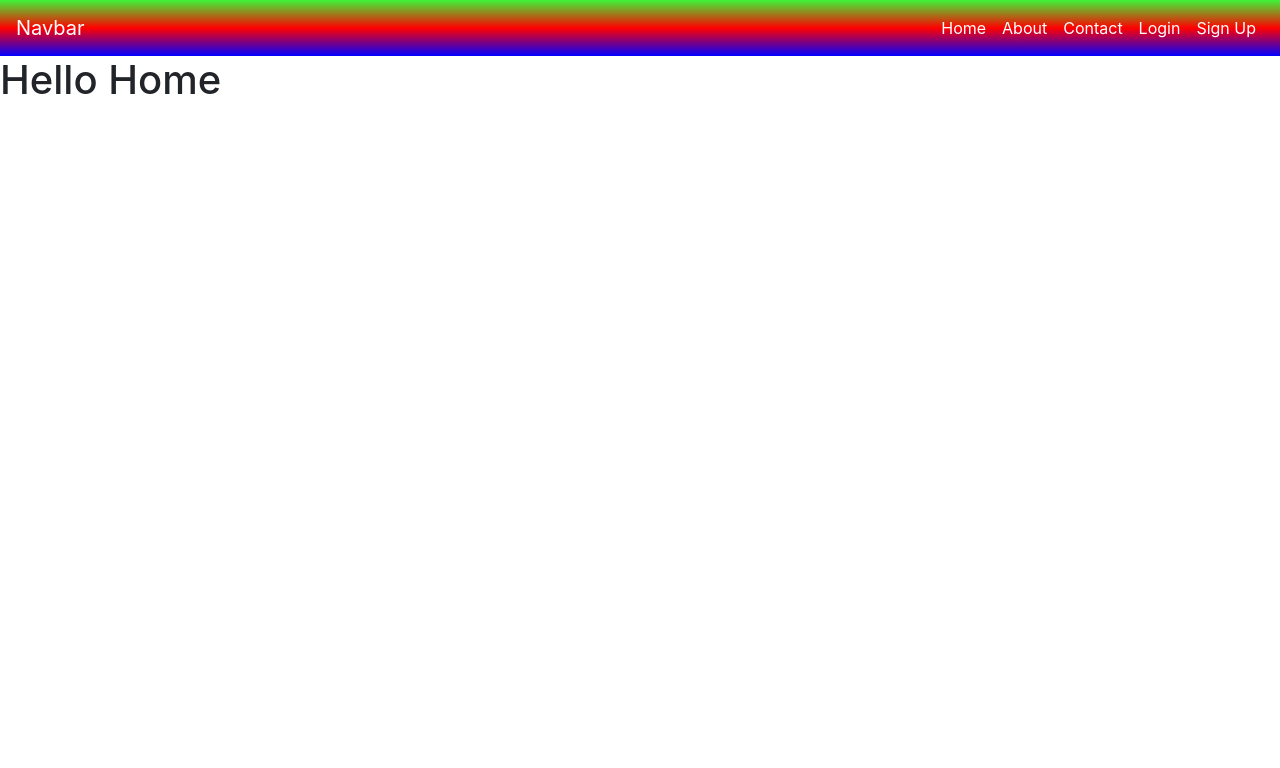
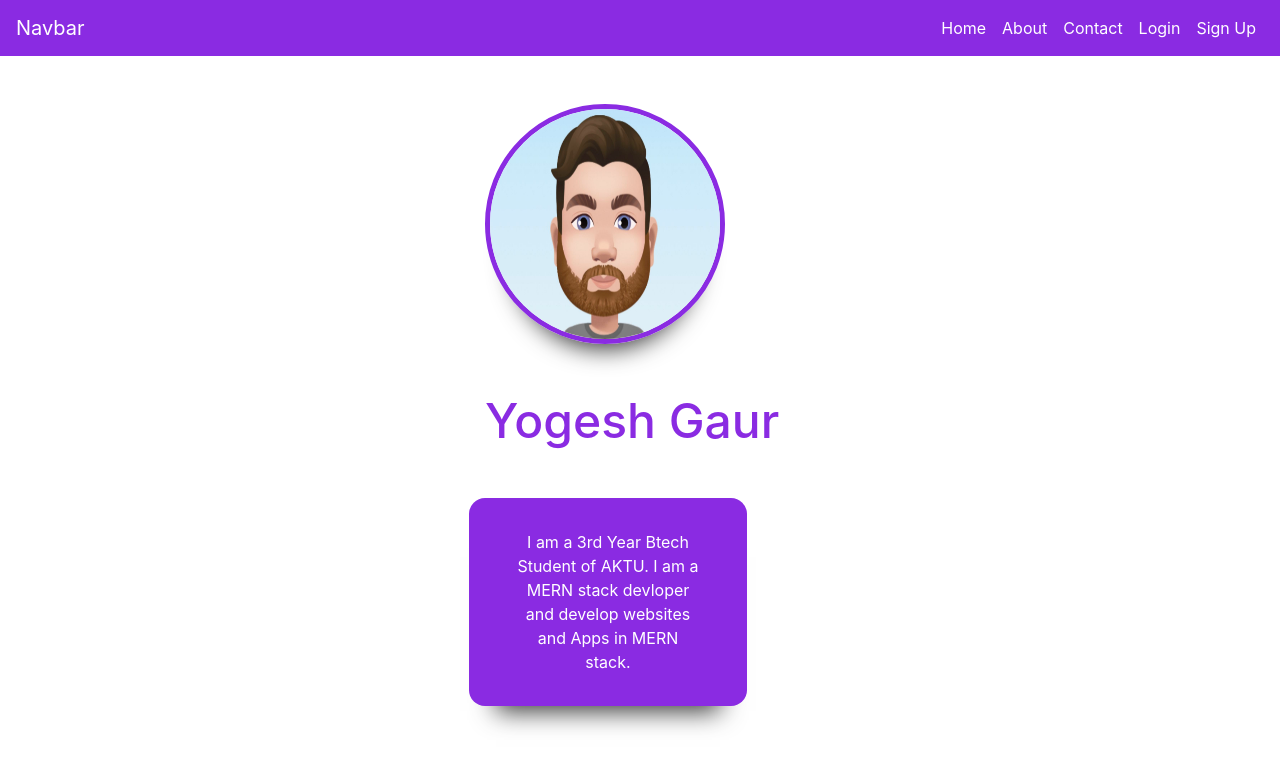
Before and after one commit to imyogeshgaur/mernBasic, a React (Create React App) app in the folder client/: page / in a window 1280 px wide. Shown: the top 768 px of the page. Built offline with nearby package versions, Linux system fonts and the light colour scheme.

Commit message:
Home Page Done

```diff
--- a/client/src/App.css
+++ b/client/src/App.css
@@ -32,6 +32,8 @@
 .btnRegister:focus{
   background-color:rgb(59, 174, 250);
   color: white;
+  border: none;
+  outline: none;
 }
 
 .btnLogin{
@@ -48,6 +50,8 @@
 .btnLogin:focus{
   background-color:rgb(250, 65, 59);
   color: white;
+  border: none;
+  outline: none;
 }
 
 .form-control{
@@ -103,7 +107,7 @@
 }
 
 .navbar-custom{
-  background-image: linear-gradient(rgb(61, 245, 55),red,blue);
+  background-color:blueviolet;
 }
 
 .navbar-custom .navbar-brand,
@@ -112,9 +116,48 @@
 }
 
 .nav-link:focus{
-  color: yellow;
+  color: black;
 }
 
 .navbar-brand:focus{
-  color: yellow;
+  color: black;
 }
+
+.form-control:focus{
+  box-shadow:none !important;
+  border-color:white  !important;
+}
+
+.myPic{
+  width: 15rem;
+  height: 15rem;
+  border-radius: 50%;
+  display: flex;
+  margin-left: 25rem;
+  margin-top: 3rem;
+  border: 5px solid blueviolet;
+  box-shadow: 0 2rem 1.5rem -1.7rem rgba(0, 0, 0, 0.8);
+
+}
+
+.name{
+  display: flex;
+  align-items: center;
+  font-size: 3rem;
+  color: blueviolet;
+  margin-left: 25rem;
+  margin-top: 3rem;
+  margin-bottom: 3rem;
+}
+.about{
+  margin-left: 24rem;
+  margin-right: 28rem;
+  margin-top: 2rem;
+  padding: 2rem 3rem;
+  border-radius: 1rem;
+  text-align: center;
+  background-color: blueviolet;
+  color: white;
+  box-shadow: 0 2rem 1.5rem -1.7rem rgba(0, 0, 0, 0.8);
+
+}
--- a/client/src/Components/Contact.jsx
+++ b/client/src/Components/Contact.jsx
@@ -10,15 +10,15 @@ const Contact = () => {
                 <form action="/signup" method="POST">
                     <div className="form-group">
                         <label className="labelRegister" for="exampleInputEmail1">Name</label>
-                        <input type="text" className="form-control" id="name" name="name" autoComplete="off" />
+                        <input type="text" className="form-control" id="nameContact" name="nameContact" autoComplete="none" />
                     </div>
                     <div className="form-group">
                         <label className="labelRegister" for="exampleInputEmail1">Email</label>
-                        <input type="text" className="form-control" id="email" name="email" />
+                        <input type="text" className="form-control" id="emailContact" name="emailContact" autoComplete="none"/>
                     </div>
                     <div className="form-group">
                         <label className="labelRegister" for="exampleInputEmail1">Message</label>
-                        <textarea type="text" className="form-control" rows="5" columns="10" id="phone" name="phone" />
+                        <textarea type="text" className="form-control" rows="5" columns="10" id="message" name="message" autoComplete="none"/>
                     </div>
                     <button type="submit" className="btnContact">Submit</button>
                 </form>
--- a/client/src/Components/Home.jsx
+++ b/client/src/Components/Home.jsx
@@ -1,9 +1,14 @@
 import React from 'react'
+import Profile from "../images/yogesh.jpg"
 
 const Home = () => {
     return (
-        <div>
-            <h1>Hello Home</h1>
+        <div className="container">
+            <img src={Profile} alt="profilePic" className="myPic" />
+            <h1 className="name">Yogesh Gaur</h1>
+            <p className="about">
+                I am a 3rd Year Btech Student of AKTU. I am a MERN stack devloper and develop websites and Apps in MERN stack.
+            </p>
         </div>
     )
 }
--- a/client/src/Components/Login.jsx
+++ b/client/src/Components/Login.jsx
@@ -10,7 +10,7 @@ const Login = () => {
                 <form action="/signup" method="POST">
                     <div className="form-group">
                         <label className="labelRegister" for="exampleInputEmail1">Email</label>
-                        <input type="text" className="form-control" id="email" name="email" />
+                        <input type="text" className="form-control" id="emailSignIn" name="emailSignIn" autoComplete="none" />
                     </div>
                     <div className="form-group">
                         <label className="labelRegister" for="exampleInputPassword1">Password</label>
--- a/client/src/Components/SignUp.jsx
+++ b/client/src/Components/SignUp.jsx
@@ -10,19 +10,19 @@ const SignUp = () => {
                 <form action="/signup" method="POST">
                     <div className="form-group">
                         <label className="labelRegister" for="exampleInputEmail1">Name</label>
-                        <input type="text" className="form-control" id="name" name="name" autoComplete="off" />
+                        <input type="text" className="form-control" id="nameRegister" name="nameRegister" autoComplete="none" />
                     </div>
                     <div className="form-group">
                         <label className="labelRegister" for="exampleInputEmail1">Email</label>
-                        <input type="text" className="form-control" id="email" name="email" />
+                        <input type="text" className="form-control" id="emailRegister" name="emailRegister" autoComplete="none"/>
                     </div>
                     <div className="form-group">
                         <label className="labelRegister" for="exampleInputEmail1">Phone</label>
-                        <input type="text" className="form-control" id="phone" name="phone" />
+                        <input type="text" className="form-control" id="phoneRegister" name="phoneRegister" autoComplete="none"/>
                     </div>
                     <div className="form-group">
                         <label className="labelRegister" for="exampleInputEmail1">Work</label>
-                        <input type="text" className="form-control" id="work" name="work" />
+                        <input type="text" className="form-control" id="workRegister" name="workRegister" autoComplete="none"/>
                     </div>
                     <div className="form-group">
                         <label className="labelRegister" for="exampleInputPassword1">Password</label>
```
Also changed, not shown: client/src/images/yogesh.jpg (added).
